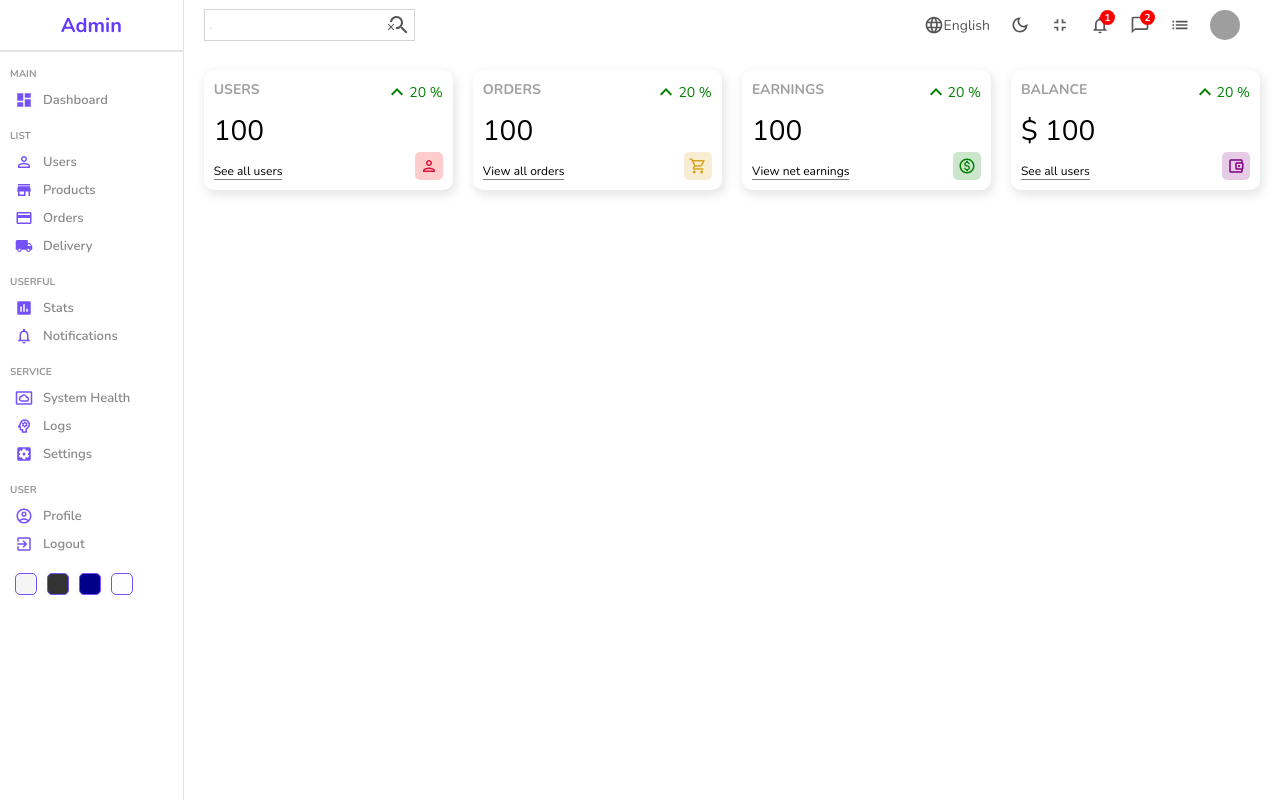
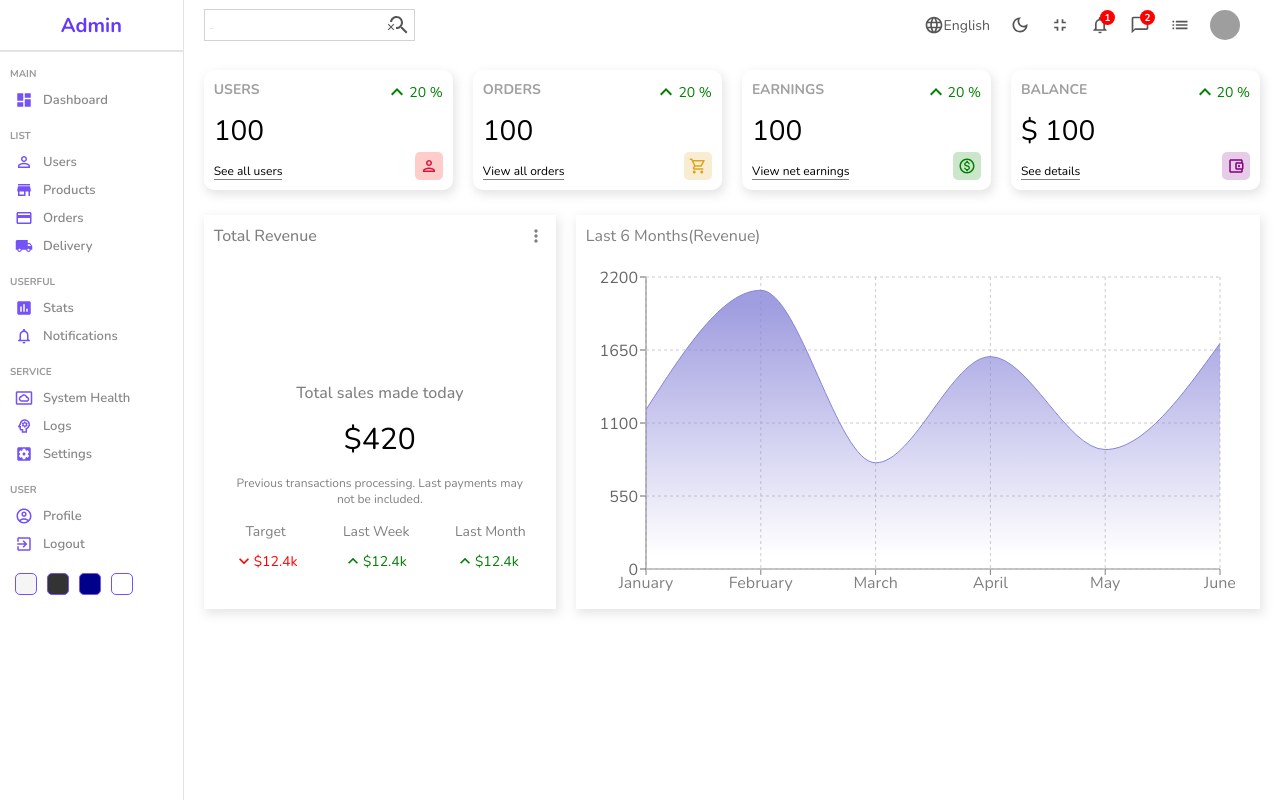
Before and after one commit to MarceloG2021/-AdminDashboard, a React (Create React App) app: page / in a window 1280 px wide. Built offline with nearby package versions, Linux system fonts and the light colour scheme; grey boxes are pictures that could not be loaded.

Commit message:
React MUI Table

```diff
--- a/package.json
+++ b/package.json
@@ -14,6 +14,7 @@
     "react-dom": "^18.1.0",
     "react-router-dom": "^6.3.0",
     "react-scripts": "5.0.1",
+    "recharts": "^2.1.9",
     "sass": "^1.51.0",
     "web-vitals": "^2.1.4"
   },
--- /dev/null
+++ b/src/components/chart/Chart.jsx
@@ -0,0 +1,50 @@
+import "./chart.scss"
+import {
+  AreaChart,
+  Area,
+  XAxis,
+  YAxis,
+  CartesianGrid,
+  Tooltip,
+  ResponsiveContainer,
+} from 'recharts';
+
+
+const data = [
+  { name: "January", Total: 1200 },
+  { name: "February", Total: 2100 },
+  { name: "March", Total: 800 },
+  { name: "April", Total: 1600 },
+  { name: "May", Total: 900 },
+  { name: "June", Total: 1700 },
+];
+
+const Chart = () => {
+  return (
+    <div className="chart">
+      <div className="title">Last 6 Months(Revenue)</div>
+      <ResponsiveContainer width="100%" aspect={2 / 1}>
+      <AreaChart width={730} height={250} data={data}
+  margin={{ top: 10, right: 30, left: 0, bottom: 0 }}>
+  <defs>
+    <linearGradient id="colorUv" x1="0" y1="0" x2="0" y2="1">
+      <stop offset="5%" stopColor="#8884d8" stopOpacity={0.8}/>
+      <stop offset="95%" stopColor="#8884d8" stopOpacity={0}/>
+    </linearGradient>
+    <linearGradient id="colorPv" x1="0" y1="0" x2="0" y2="1">
+      <stop offset="5%" stopColor="#82ca9d" stopOpacity={0.8}/>
+      <stop offset="95%" stopColor="#82ca9d" stopOpacity={0}/>
+    </linearGradient>
+  </defs>
+  <XAxis dataKey="name" stroke="gray" />
+  <YAxis />
+  <CartesianGrid strokeDasharray="3 3" className="charGrid" />
+  <Tooltip />
+  <Area type="monotone" dataKey="Total" stroke="#8884d8" fillOpacity={1} fill="url(#colorUv)" />
+</AreaChart>
+      </ResponsiveContainer>
+    </div>
+  )
+}
+
+export default Chart
--- /dev/null
+++ b/src/components/chart/chart.scss
@@ -0,0 +1,15 @@
+.chart {
+    flex: 4;
+    -webkit-box-shadow: 2px 4px 10px 1px rgba(0, 0, 0, 0.47);
+    box-shadow: 2px 4px 10px 1px rgba(201, 201, 201, 0.47);
+    padding: 10px;
+    color: gray;
+
+    .title {
+        margin-bottom: 20px;
+      }
+
+      .chartGrid {
+        stroke: rgb(228, 225, 225);
+      }
+    }
--- /dev/null
+++ b/src/components/featured/Featured.jsx
@@ -0,0 +1,53 @@
+import "./featured.scss";
+import MoreVertIcon from "@mui/icons-material/MoreVert";
+// import { CircularProgressbar } from "react-circular-progressbar";
+// import "react-circular-progressbar/dist/styles.css";
+import KeyboardArrowDownIcon from "@mui/icons-material/KeyboardArrowDown";
+import KeyboardArrowUpOutlinedIcon from "@mui/icons-material/KeyboardArrowUpOutlined";
+
+
+const Featured = () => {
+  return (
+    <div className="featured">
+      <div className="top">
+        <h1 className="title">Total Revenue</h1>
+        <MoreVertIcon fontSize="small" />
+      </div>
+      <div className="bottom">
+        <div className="featuredChart">
+          {/* <CircularProgressbar value={70} text={"70%"} strokeWidth={5} /> */}
+        </div>
+        <p className="title">Total sales made today</p>
+        <p className="amount">$420</p>
+        <p className="desc">
+          Previous transactions processing. Last payments may not be included.
+        </p>
+        <div className="summary">
+          <div className="item">
+            <div className="itemTitle">Target</div>
+            <div className="itemResult negative">
+              <KeyboardArrowDownIcon fontSize="small"/>
+              <div className="resultAmount">$12.4k</div>
+            </div>
+          </div>
+          <div className="item">
+            <div className="itemTitle">Last Week</div>
+            <div className="itemResult positive">
+              <KeyboardArrowUpOutlinedIcon fontSize="small"/>
+              <div className="resultAmount">$12.4k</div>
+            </div>
+          </div>
+          <div className="item">
+            <div className="itemTitle">Last Month</div>
+            <div className="itemResult positive">
+              <KeyboardArrowUpOutlinedIcon fontSize="small"/>
+              <div className="resultAmount">$12.4k</div>
+            </div>
+          </div>
+        </div>
+      </div>
+    </div>
+  );
+};
+
+export default Featured;
--- /dev/null
+++ b/src/components/featured/featured.scss
@@ -0,0 +1,79 @@
+.featured {
+    flex: 2;
+    -webkit-box-shadow: 2px 4px 10px 1px rgba(0, 0, 0, 0.47);
+    box-shadow: 2px 4px 10px 1px rgba(201, 201, 201, 0.47);
+    padding: 10px;
+
+    .top {
+      display: flex;
+      align-items: center;
+      justify-content: space-between;
+      color: gray;
+
+      .title {
+        font-size: 16px;
+        font-weight: 500;
+      }
+    }
+
+    .bottom {
+      padding: 20px;
+      display: flex;
+      flex-direction: column;
+      align-items: center;
+      justify-content: center;
+      gap: 15px;
+
+      .featuredChart {
+        width: 100px;
+        height: 100px;
+      }
+
+      .title {
+        font-weight: 500;
+        color: gray;
+      }
+
+      .amount {
+        font-size: 30px;
+      }
+
+      .desc {
+        font-weight: 300;
+        font-size: 12px;
+        color: gray;
+        text-align: center;
+      }
+
+      .summary {
+        width: 100%;
+        display: flex;
+        align-items: center;
+        justify-content: space-between;
+
+        .item {
+          text-align: center;
+
+          .itemTitle {
+            font-size: 14px;
+            color: gray;
+          }
+
+          .itemResult {
+            display: flex;
+            align-items: center;
+            margin-top: 10px;
+            font-size: 14px;
+
+            &.positive {
+              color: green;
+            }
+
+            &.negative {
+              color: red;
+            }
+          }
+        }
+      }
+    }
+  }
--- a/src/components/widget/Widget.jsx
+++ b/src/components/widget/Widget.jsx
@@ -67,7 +67,7 @@
         data= {
           title: "BALANCE",
           isMoney: true,
-          link: "See all users",
+          link: "See details",
           icon: (
           <AccountBalanceWalletOutlinedIcon
           className="icon"
--- a/src/pages/home/Home.jsx
+++ b/src/pages/home/Home.jsx
@@ -1,3 +1,5 @@
+import Chart from "../../components/chart/Chart";
+import Featured from "../../components/featured/Featured";
 import Navbar from "../../components/navbar/Navbar";
 import Sidebar from "../../components/sidebar/Sidebar"
 import Widget from "../../components/widget/Widget";
@@ -15,6 +17,10 @@
             <Widget type="earning"/>
             <Widget type="balance"/>
           </div>
+          <div className="charts">
+            <Featured />
+            <Chart />
+          </div>
         </div>
     </div>
   );
--- a/src/pages/home/home.scss
+++ b/src/pages/home/home.scss
@@ -4,10 +4,14 @@
     .homeContainer{
         flex: 6;
 
-        .widgets {
+        .widgets, .charts {
             display: flex;
             padding: 20px;
             gap: 20px;
         }
+
+        .charts {
+            padding: 5px 20px;
+        }
     }
 }
```
Also changed, not shown: 2 other files (tests, documents, lock files or other folders).
